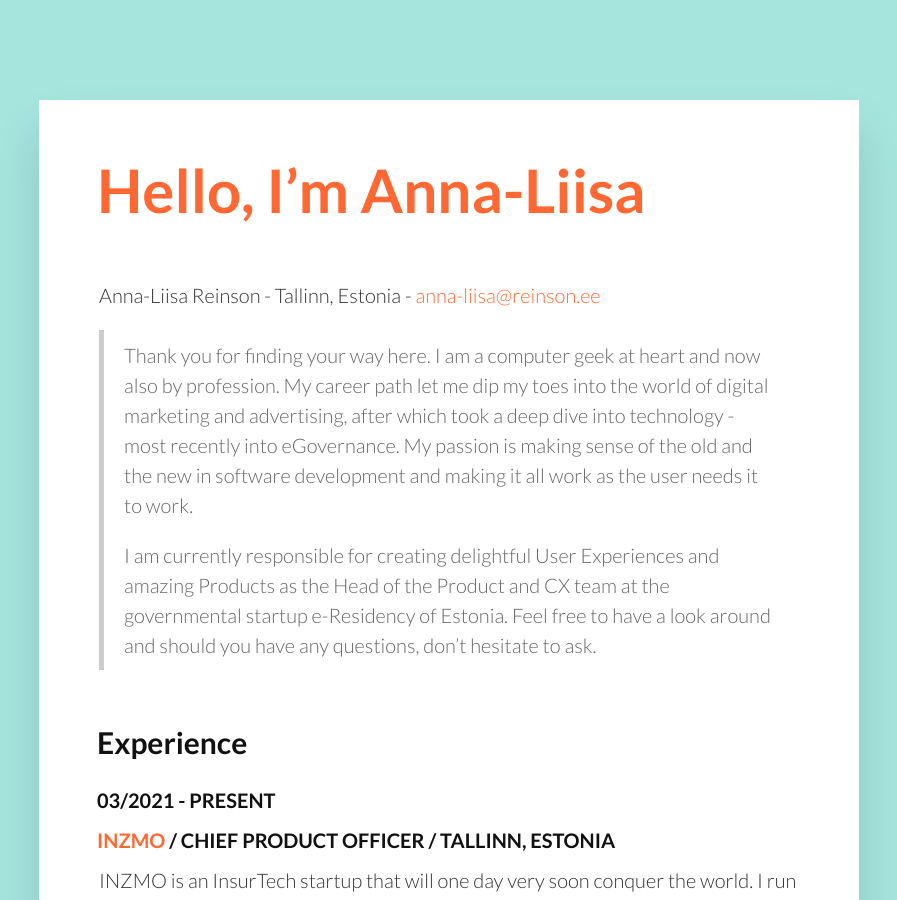
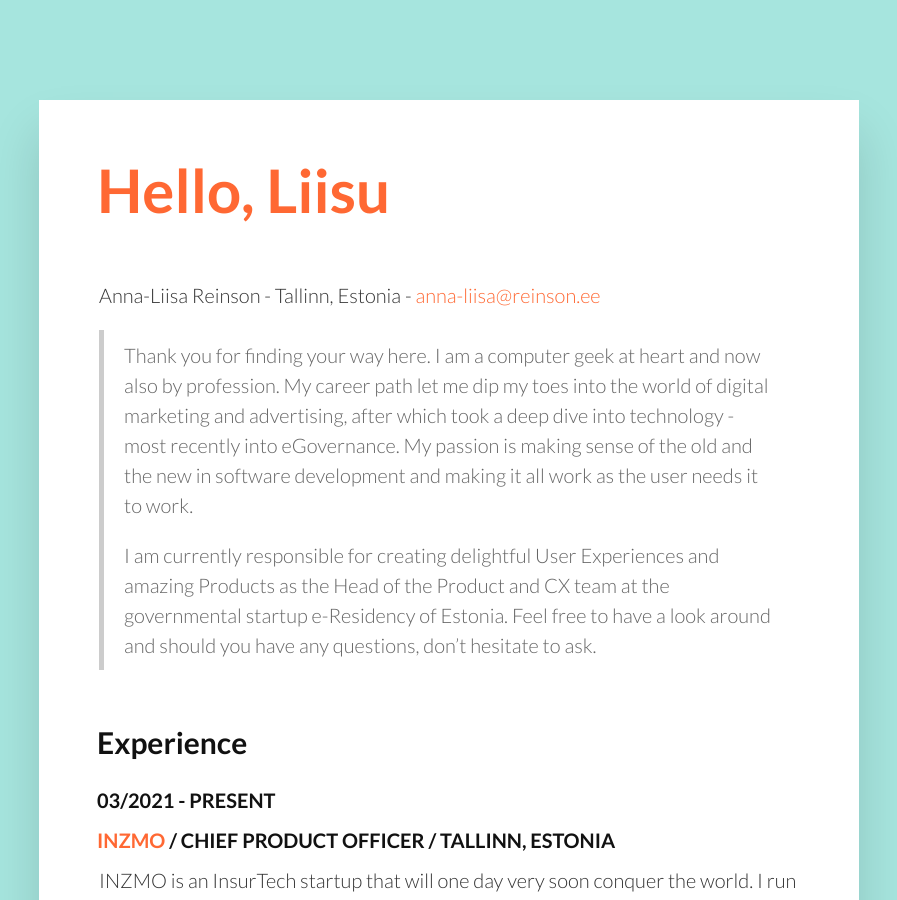
Before and after one commit to alreinson/liisu, a Jekyll site: the page built from index.html, in a window 1280 px wide and 900 px high. Shown: the whole window, without its empty margins (191-1088 px from the left). Built offline with Jekyll 4.4.1, drawn with Linux system fonts in a browser that asks for light colours.

Commit message:
Update _config.yml

```diff
--- a/_config.yml
+++ b/_config.yml
@@ -1,4 +1,4 @@
-title_tag_text: Hello, I&rsquo;m Anna-Liisa
-h1_tag_text: Hello, I&rsquo;m Anna-Liisa
+title_tag_text: Hello, Liisu
+h1_tag_text: Hello, Liisu
 
 exclude: ["README.md", "CNAME"]
```
